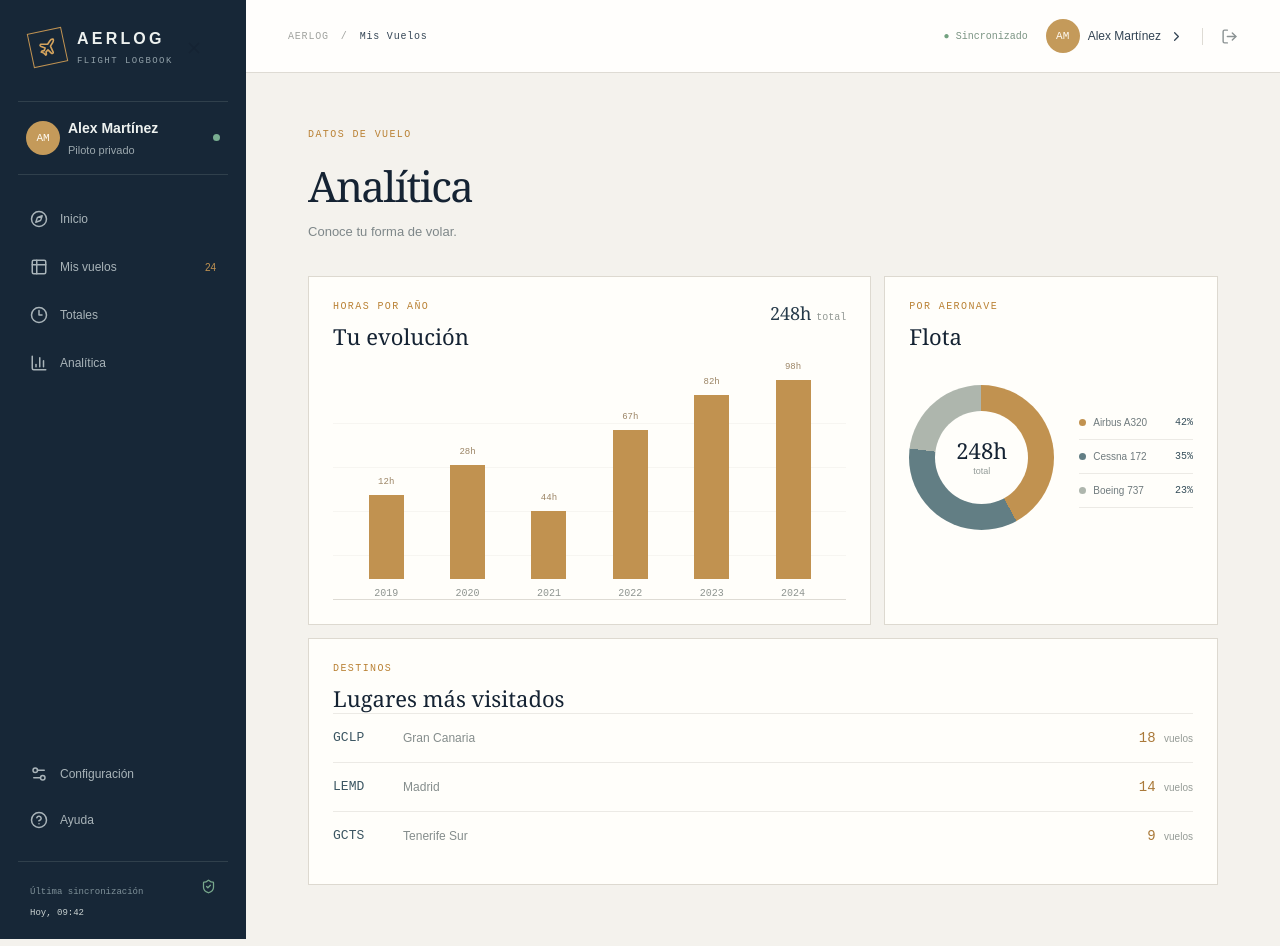
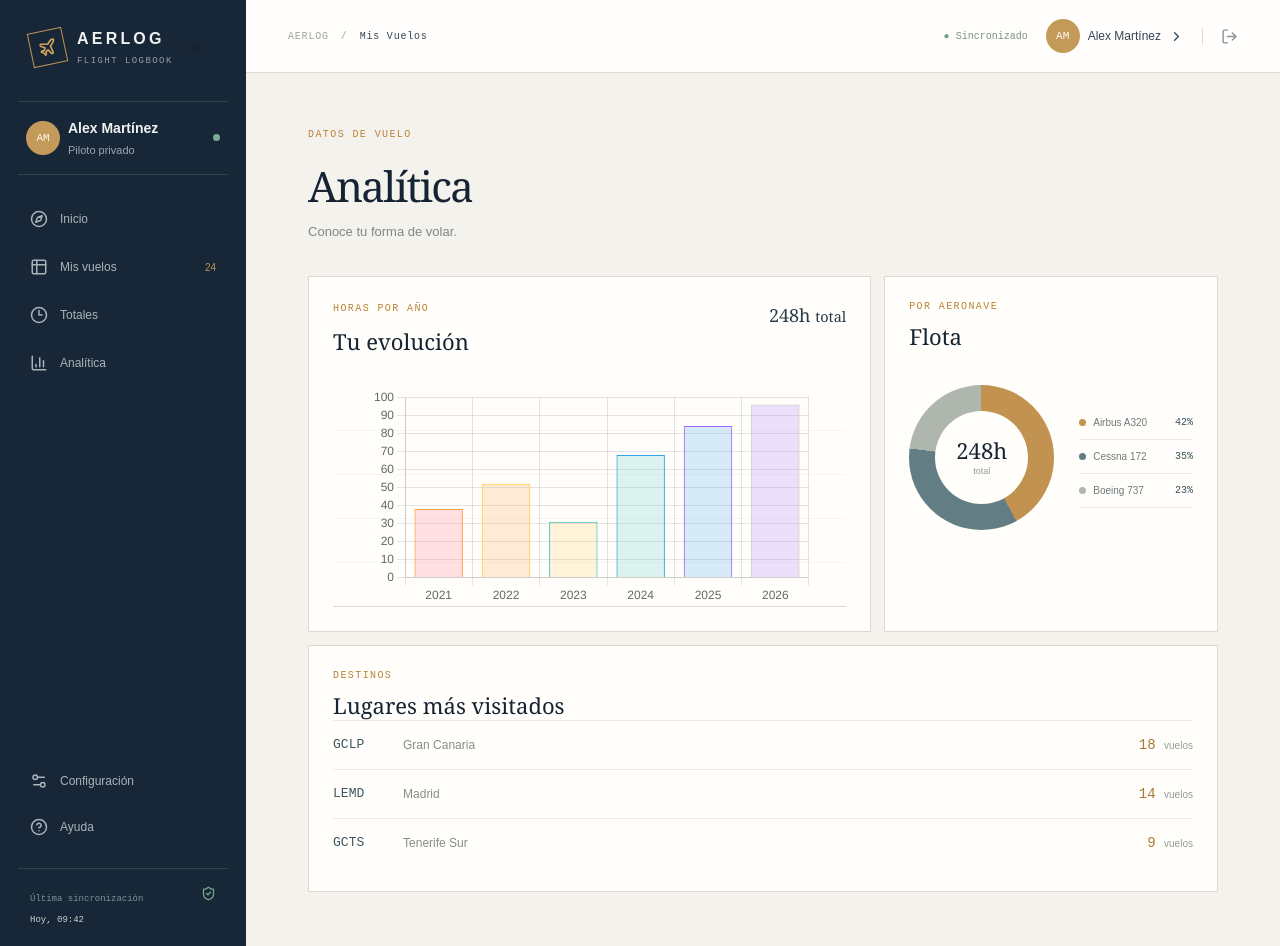
Before and after one commit to faustoleal/flight-log, a Next.js app: page /analisis in a window 1280 px wide. Built offline with nearby package versions, Linux system fonts and the light colour scheme.

Commit message:
agregadno el grafico de barras a la pagina analytics

```diff
--- a/src/components/views/AnalyticsPage.tsx
+++ b/src/components/views/AnalyticsPage.tsx
@@ -1,7 +1,7 @@
+import BarChart from "../ui/BarChart";
 import Header from "../ui/Header";
 
 const AnalyticsPage = () => {
-  const years = [38, 52, 31, 68, 84, 96];
   return (
     <section className="content-view">
       <Header
@@ -9,27 +9,22 @@ const AnalyticsPage = () => {
         title="Analítica"
         subtitle="Conoce tu forma de volar."
       />
-      <div className="analytics-grid">
-        <div className="panel chart-panel">
-          <div className="panel-title">
+      <div className="grid grid-cols-[1.35fr_0.8fr] gap-[13px]">
+        <div className="p-6 min-h-[340px] border border-[var(--border)] bg-[var(--card)]">
+          <div className="flex justify-between items-start">
             <div>
-              <span className="eyebrow">HORAS POR AÑO</span>
-              <h2>Tu evolución</h2>
+              <span className="flex items-center gap-[7px] text-[#ba8235] text-[10px] font-[Courier_New,monospace] tracking-[0.14em]">
+                HORAS POR AÑO
+              </span>
+              <h2 className="text-[22px] font-serif font-normal mt-[9px] mx-0 mb-0">
+                Tu evolución
+              </h2>
             </div>
-            <span className="chart-total">
+            <span className="text-lg font-serif text-[#263a49]">
               248h <small>total</small>
             </span>
           </div>
-          <div className="bar-chart">
-            {years.map((height, index) => (
-              <div className="bar-col" key={index}>
-                <div className="bar" style={{ height: `${height}%` }}>
-                  <span>{[12, 28, 44, 67, 82, 98][index]}h</span>
-                </div>
-                <small>{2019 + index}</small>
-              </div>
-            ))}
-          </div>
+          <BarChart />
         </div>
         <div className="panel donut-panel">
           <div className="panel-title">
```
